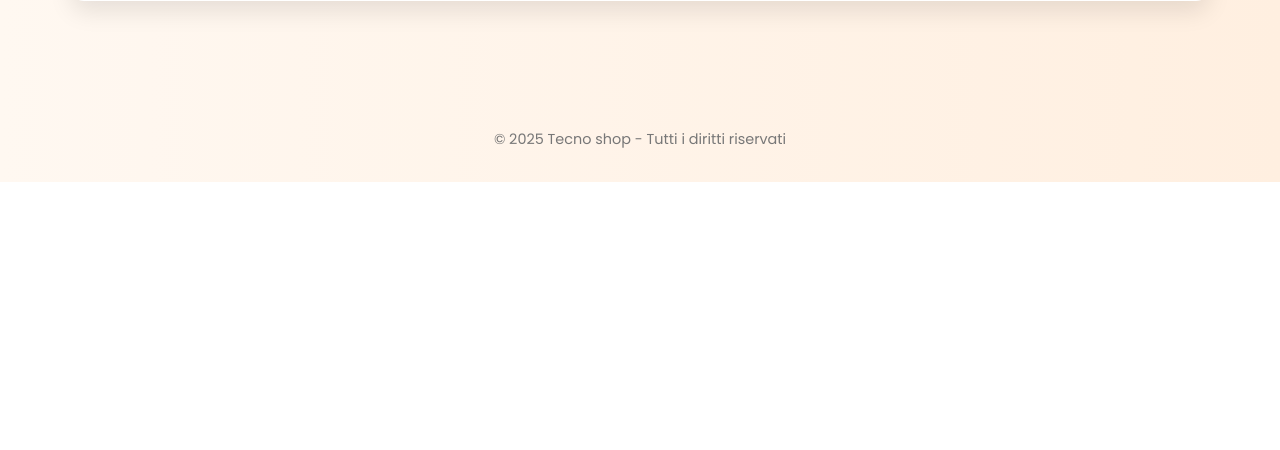
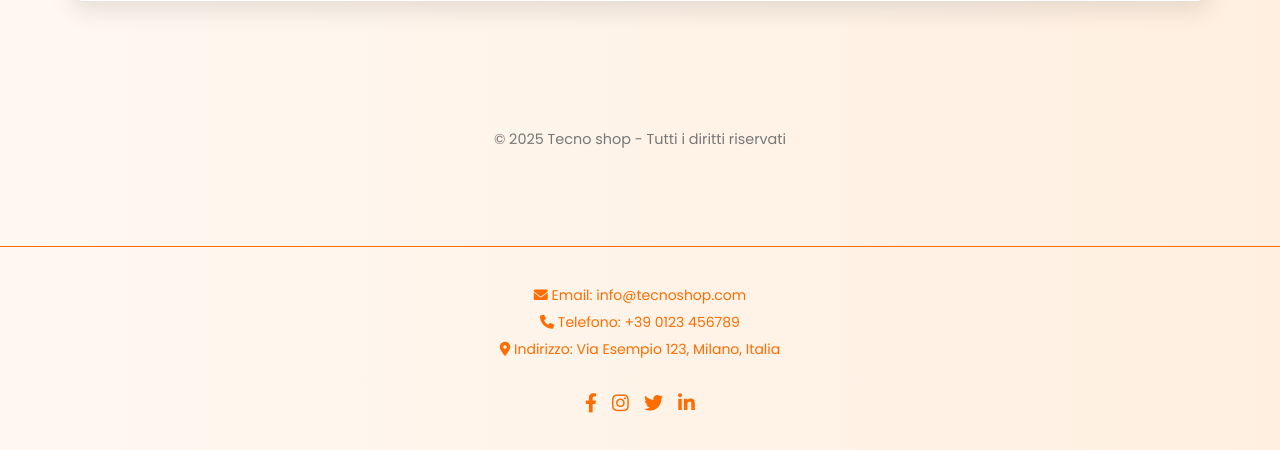
Before and after one commit to FERRO-FK/Sito-computer, a PHP site: page /html/carrello.html in a window 1280 px wide. Shown: the part 638-1088 px from the top of the page. Before the commit the page ends 820 px from the top, so only its background shows below. Run offline with PHP 8.4, Linux system fonts and the light colour scheme; data that the repository does not hold is empty; some libraries are stand-ins or nearby versions.

Commit message:
prova modifica T1

```diff
--- a/css/styles_footer.css
+++ b/css/styles_footer.css
@@ -1,24 +1,15 @@
-html, body {
-    margin: 0;
-    padding: 0;
-  }
-
 .footer {
-    background-color: #FF6D00;
-    width: 100vw; /* forza larghezza viewport */
-    margin-left: calc(-50vw + 50%); /* correzione per evitare shift se dentro container centrato */
-    box-sizing: border-box;
-    color: white;
+  background-color: transparent;
+  color: #FF6D00;
   font-size: 0.875rem;
   text-align: center;
   padding: 2rem 1rem;
-    position: relative;
-    left: 0;
+  width: 100%;
+  border-top: 1px solid #FF6D00;
 }
 
-
 .footer-content {
-    max-width: 100%;
+  max-width: 1200px;
   margin: 0 auto;
   display: flex;
   flex-direction: column;
@@ -39,11 +30,11 @@ html, body {
 }
 
 .social-icons a {
-    color: white;
+  color: #FF6D00;
   font-size: 1.2rem;
   transition: color 0.3s ease;
 }
 
 .social-icons a:hover {
-    color: #ffd6b3;
+  color: #ffab66;
 }
--- a/html/carrello.html
+++ b/html/carrello.html
@@ -8,6 +8,7 @@
   <link rel="stylesheet" href="https://cdnjs.cloudflare.com/ajax/libs/font-awesome/6.0.0-beta3/css/all.min.css">
   <link rel="stylesheet" href="../css/styles_navbar.css">
   <link rel="stylesheet" href="../css/styles_carrello.css">
+  <link rel="stylesheet" href="../css/styles_footer.css">
 </head>
 <body>
 
@@ -196,6 +197,22 @@
 }
   </script>
 
+      <!--FOOTER-->
+      <footer class="footer">
+        <div class="footer-content">
+          <div class="contact-info">
+            <p><i class="fas fa-envelope"></i> Email: info@tecnoshop.com</p>
+            <p><i class="fas fa-phone"></i> Telefono: +39 0123 456789</p>
+            <p><i class="fas fa-map-marker-alt"></i> Indirizzo: Via Esempio 123, Milano, Italia</p>
+          </div>
+          <div class="social-icons">
+            <a href="" target="_blank" aria-label="Facebook"><i class="fab fa-facebook-f"></i></a>
+            <a href="" target="_blank" aria-label="Instagram"><i class="fab fa-instagram"></i></a>
+            <a href="" target="_blank" aria-label="Twitter"><i class="fab fa-twitter"></i></a>
+            <a href="" target="_blank" aria-label="LinkedIn"><i class="fab fa-linkedin-in"></i></a>
+          </div>
+        </div>
+      </footer>
 
 </body>
 </html>
```
Lines whose indentation alone changed are shown as unchanged.
